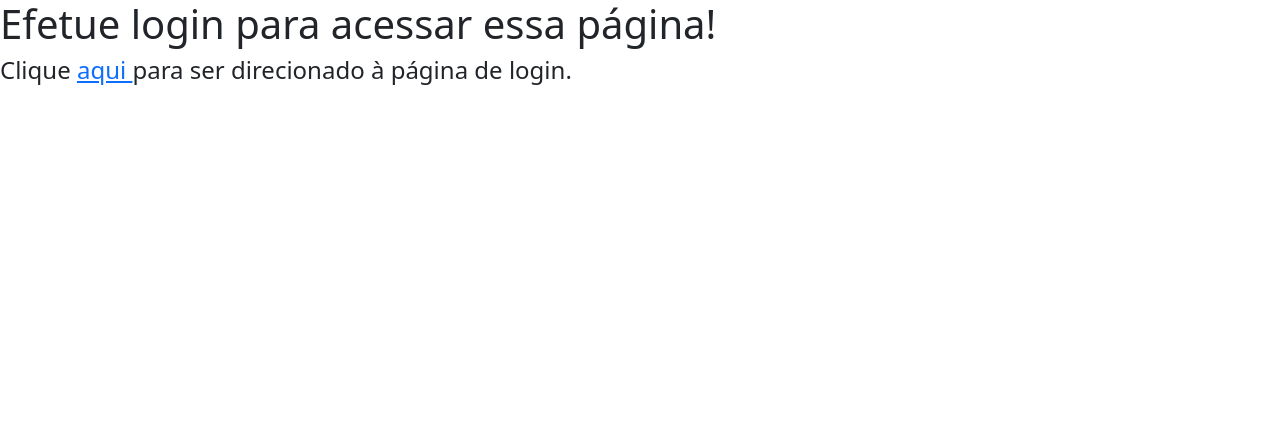
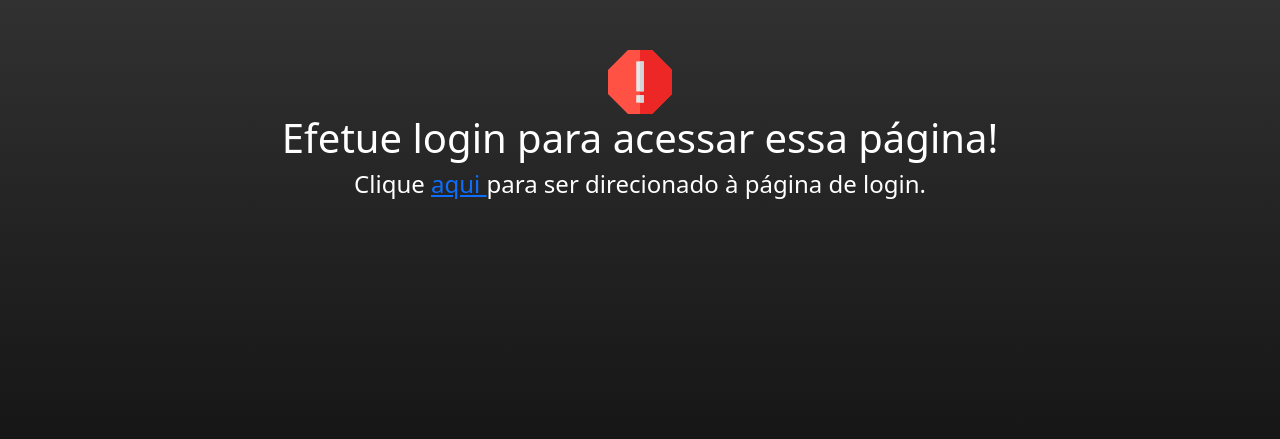
Before and after one commit to Echo-sec/bmw_joinville_sa, a PHP site: page /php/efetuarLogin.html in a window 1280 px wide. Shown: the top 439 px of the page. Run offline with PHP 8.4, Linux system fonts and the light colour scheme.

Commit message:
tela erro ok

```diff
--- a/css/style.css
+++ b/css/style.css
@@ -4,3 +4,12 @@ body,html {
     background-image: linear-gradient(rgb(49, 49, 49), rgb(0, 0, 0));
     color: white;
 }
+.erro{
+    color: white;
+}
+.erro1{
+    padding-top: 50px;
+    text-align: center;
+    align-items: stretch;
+
+}
--- a/php/efetuarLogin.html
+++ b/php/efetuarLogin.html
@@ -1,20 +1,29 @@
 <!DOCTYPE html>
 <html lang="pt-br">
+
 <head>
     <meta charset="UTF-8">
     <meta http-equiv="X-UA-Compatible" content="chrome=1">
     <meta name="viewport" content="width=device-width, initial-scale=1.0">
+    <link rel="stylesheet" href="/CSS/style.css">
     <title>Efetue login!</title>
+    <link href="https://cdn.jsdelivr.net/npm/bootstrap@5.1.3/dist/css/bootstrap.min.css" rel="stylesheet"
+        integrity="sha384-1BmE4kWBq78iYhFldvKuhfTAU6auU8tT94WrHftjDbrCEXSU1oBoqyl2QvZ6jIW3" crossorigin="anonymous">
+    <script src="https://cdn.jsdelivr.net/npm/bootstrap@5.1.3/dist/js/bootstrap.bundle.min.js"
+        integrity="sha384-ka7Sk0Gln4gmtz2MlQnikT1wXgYsOg+OMhuP+IlRH9sENBO0LRn5q+8nbTov4+1p"
+        crossorigin="anonymous"></script>
+</head>
 
-    <link href="https://cdn.jsdelivr.net/npm/bootstrap@5.1.3/dist/css/bootstrap.min.css" rel="stylesheet" integrity="sha384-1BmE4kWBq78iYhFldvKuhfTAU6auU8tT94WrHftjDbrCEXSU1oBoqyl2QvZ6jIW3" crossorigin="anonymous">
+<body>
+    <div class="erro1">
+        <div class="erro">
+        <img src="/webSite/images/erro.png" alt="Car" />
+        <h1> Efetue login para acessar essa página! </h1>
 
-    <script src="https://cdn.jsdelivr.net/npm/bootstrap@5.1.3/dist/js/bootstrap.bundle.min.js" integrity="sha384-ka7Sk0Gln4gmtz2MlQnikT1wXgYsOg+OMhuP+IlRH9sENBO0LRn5q+8nbTov4+1p" crossorigin="anonymous"></script>
-</head>
-<body>
-
-    <h1> Efetue login para acessar essa página! </h1>
-
-    <h4> Clique <a href="../login.php">aqui </a> para ser direcionado à página de login. </h4>
+        <h4> Clique <a href="../login.php">aqui </a> para ser direcionado à página de login. </h4>
+      </div>
+    </div>
 
 </body>
+
 </html>
--- a/webSite/CSS_WebSite/styles.css
+++ b/webSite/CSS_WebSite/styles.css
@@ -147,7 +147,7 @@ section .filter-card {
   width: 980px;
   height: 150px;
   background: var(--gray);
-  border-radius: 5px;
+  border-radius: 3px;
   margin: 0 auto;
   display: flex;
   flex-direction: row;
```
Also changed, not shown: webSite/images/erro.png (added).
